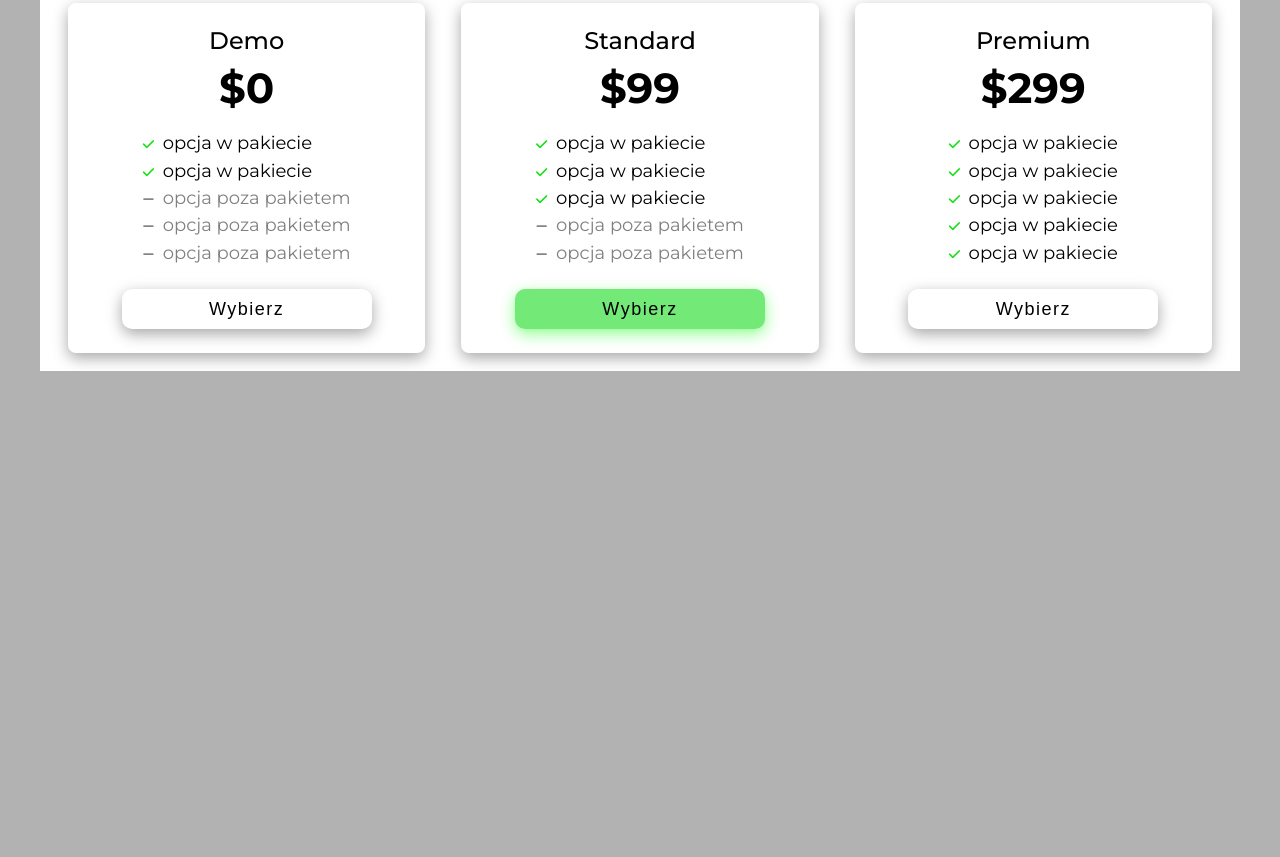
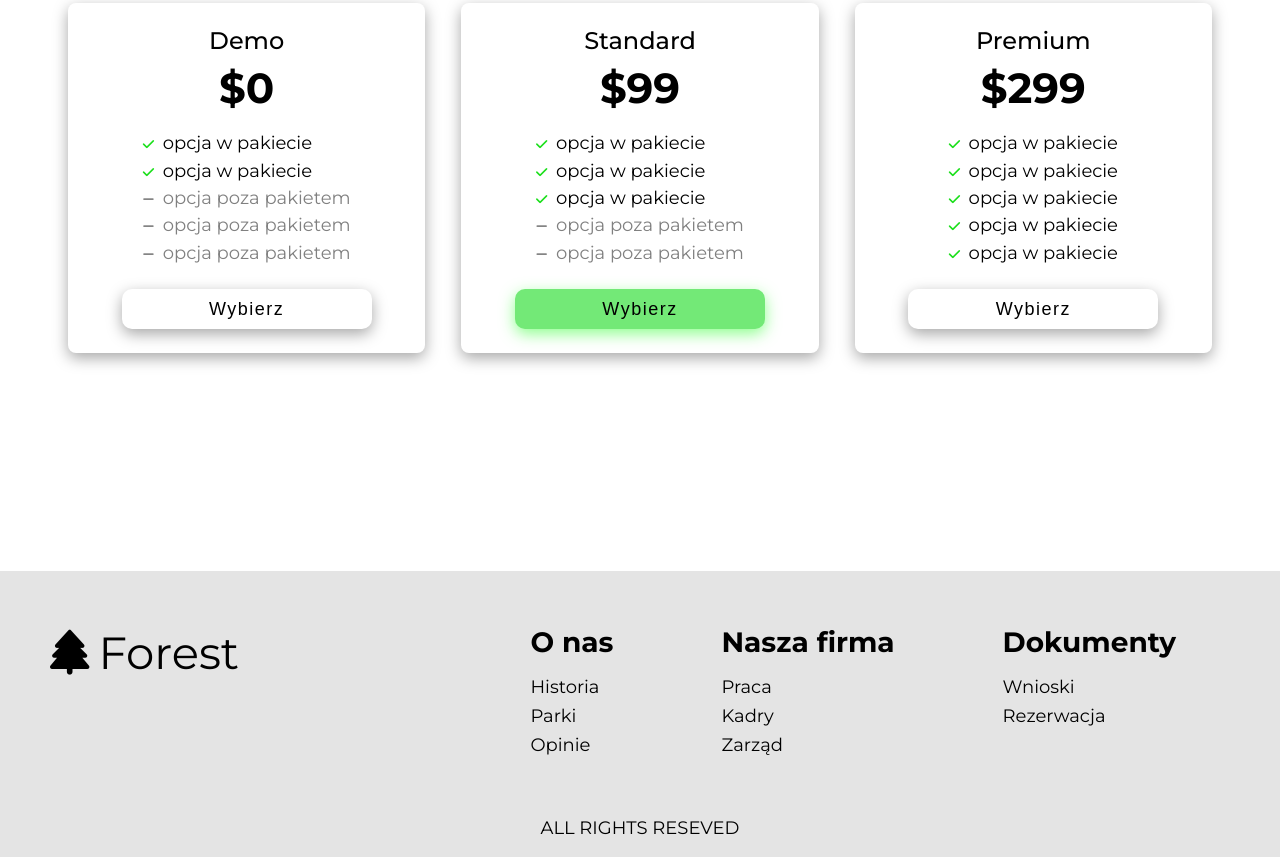
Before and after one commit to PatrykChm/Forest, a website: page index.html in a window 1280 px wide. Shown: the part 1618-2475 px from the top of the page. Before the commit the page ends 1989 px from the top, so only its background shows below. Drawn offline with Linux system fonts and the light colour scheme; files whose address does not match are found by name.

Commit message:
added footer

```diff
--- a/index.html
+++ b/index.html
@@ -31,7 +31,7 @@
 
             <ul class="navbar__list">
                 <li class="navbar__item"><a href="#">Home</a></li>
-                <li class="navbar__item"><a href="">O nas</a></li>
+                <li class="navbar__item"><a href="#aboutus">O nas</a></li>
                 <li class="navbar__item"><a href="">Oferta</a></li>
                 <li class="navbar__item"><a href="">Kontakt</a></li>
             </ul>
@@ -48,7 +48,7 @@
             <div class="hero-bg"></div>
         </div>
 
-        <section class="about-us">
+        <section class="about-us" id="aboutus">
 
             <div class="about-us-title">
                 <h2>O nas</h2>
@@ -144,6 +144,49 @@
         </section>
 
 
+    <footer>
+
+    <div class="footer-container">
+        <div class="wrapper">
+            <div class="footer-left">
+                <a class="logo" href="#">
+                    <i class="fa-solid fa-tree" href="#"></i>Forest
+                </a>
+            </div>
+            <div class="footer-right">
+                <div class="about-us-footer">
+                    <p>O nas</p>
+                    <ul>
+                        <li><a href="">Historia</a></li>
+                        <li><a href="">Parki</a></li>
+                        <li><a href="">Opinie</a></li>
+                    </ul>
+                </div>
+                <div class="about-us-footer">
+                    <p>Nasza firma</p>
+                    <ul>
+                        <li><a href="">Praca</a></li>
+                        <li><a href="">Kadry</a></li>
+                        <li><a href="">Zarząd</a></li>
+                    </ul>
+                </div>
+                <div class="about-us-footer">
+                    <p>Dokumenty</p>
+                    <ul>
+                        <li><a href="">Wnioski</a></li>
+                        <li><a href="">Rezerwacja</a></li>
+                    </ul>
+                </div>
+
+
+            </div>
+        </div>
+        <div class="footer-rights">
+            <p>ALL RIGHTS RESEVED</p>
+        </div>
+    </div>
+</footer>
+
 
     </main>
 
```
Also changed, not shown: dist/css/style.min.css.
